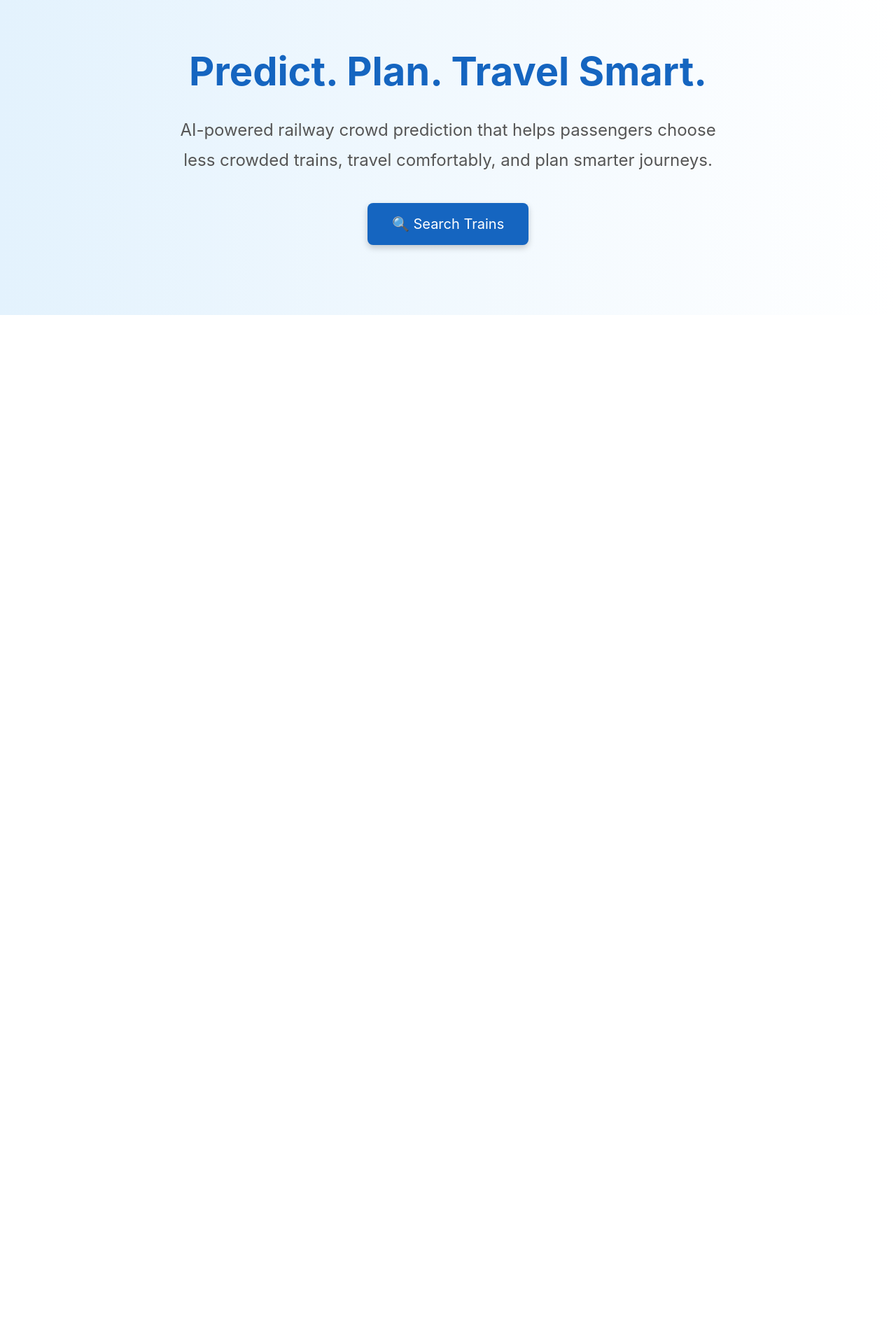
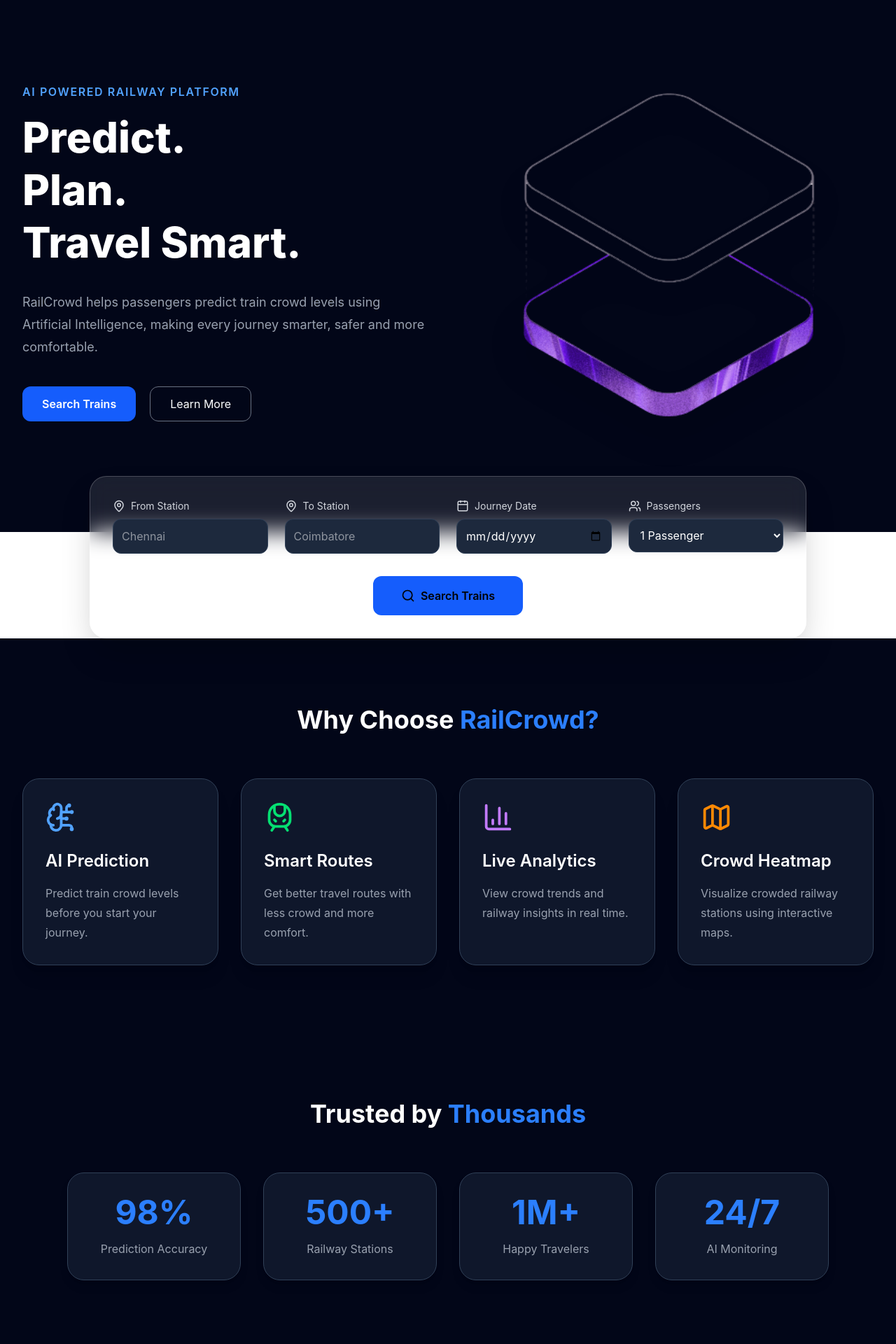
Before and after one commit to KABILAN909/RailCrowd, a React app in the folder frontend/: page / in a window 1280 px wide. Shown: the part 120-2040 px from the top of the page at 70% size. Before the commit the page ends 800 px from the top, so only its background shows below. Built offline with nearby package versions, Linux system fonts and the light colour scheme; the HTML template or start-up script is replaced by a standard one.

Commit message:
Day 3: Premium landing page with features, stats, and footer

```diff
--- /dev/null
+++ b/frontend/src/components/Features.jsx
@@ -0,0 +1,83 @@
+import { motion } from "framer-motion";
+import {
+  BrainCircuit,
+  TrainFront,
+  BarChart3,
+  Map,
+} from "lucide-react";
+
+const features = [
+  {
+    icon: <BrainCircuit size={45} className="text-blue-400" />,
+    title: "AI Prediction",
+    description:
+      "Predict train crowd levels before you start your journey.",
+  },
+  {
+    icon: <TrainFront size={45} className="text-green-400" />,
+    title: "Smart Routes",
+    description:
+      "Get better travel routes with less crowd and more comfort.",
+  },
+  {
+    icon: <BarChart3 size={45} className="text-purple-400" />,
+    title: "Live Analytics",
+    description:
+      "View crowd trends and railway insights in real time.",
+  },
+  {
+    icon: <Map size={45} className="text-orange-400" />,
+    title: "Crowd Heatmap",
+    description:
+      "Visualize crowded railway stations using interactive maps.",
+  },
+];
+
+function Features() {
+  return (
+    <section className="bg-slate-950 py-24 px-8 text-white">
+      <div className="max-w-7xl mx-auto">
+
+        <motion.h2
+          initial={{ opacity: 0, y: -30 }}
+          whileInView={{ opacity: 1, y: 0 }}
+          transition={{ duration: 0.7 }}
+          className="text-4xl font-bold text-center mb-16"
+        >
+          Why Choose
+          <span className="text-blue-500"> RailCrowd?</span>
+        </motion.h2>
+
+        <div className="grid md:grid-cols-2 lg:grid-cols-4 gap-8">
+
+          {features.map((feature, index) => (
+            <motion.div
+              key={index}
+              initial={{ opacity: 0, y: 60 }}
+              whileInView={{ opacity: 1, y: 0 }}
+              transition={{ delay: index * 0.2 }}
+              whileHover={{
+                scale: 1.05,
+              }}
+              className="bg-slate-900 rounded-3xl p-8 border border-slate-700 hover:border-blue-500 transition duration-300 shadow-xl"
+            >
+              <div className="mb-6">{feature.icon}</div>
+
+              <h3 className="text-2xl font-semibold mb-4">
+                {feature.title}
+              </h3>
+
+              <p className="text-gray-400 leading-7">
+                {feature.description}
+              </p>
+            </motion.div>
+          ))}
+
+        </div>
+
+      </div>
+    </section>
+  );
+}
+
+export default Features;
--- a/frontend/src/components/Footer.jsx
+++ b/frontend/src/components/Footer.jsx
@@ -0,0 +1,9 @@
+function Footer() {
+  return (
+    <footer className="bg-slate-950 text-gray-400 text-center py-8 border-t border-slate-800">
+      <p>© 2026 RailCrowd. All Rights Reserved.</p>
+    </footer>
+  );
+}
+
+export default Footer;
--- a/frontend/src/components/Hero.jsx
+++ b/frontend/src/components/Hero.jsx
@@ -1,52 +1,61 @@
+import { motion } from "framer-motion";
+import heroImage from "../assets/hero.png";
+
 function Hero() {
   return (
-    <section
-      style={{
-        background: "linear-gradient(to right, #E3F2FD, #FFFFFF)",
-        padding: "100px 20px",
-        textAlign: "center",
-      }}
-    >
-      <h1
-        style={{
-          fontSize: "56px",
-          color: "#1565C0",
-          marginBottom: "20px",
-          fontWeight: "bold",
-        }}
-      >
-        Predict. Plan. Travel Smart.
-      </h1>
+    <section className="bg-slate-950 text-white min-h-screen flex items-center">
+      <div className="max-w-7xl mx-auto grid md:grid-cols-2 gap-12 items-center px-8 py-20">
 
-      <p
-        style={{
-          fontSize: "24px",
-          color: "#555",
-          maxWidth: "800px",
-          margin: "0 auto",
-          lineHeight: "1.8",
-        }}
-      >
-        AI-powered railway crowd prediction that helps passengers
-        choose less crowded trains, travel comfortably, and plan
-        smarter journeys.
-      </p>
+        {/* Left Side */}
+        <motion.div
+          initial={{ opacity: 0, x: -80 }}
+          animate={{ opacity: 1, x: 0 }}
+          transition={{ duration: 0.8 }}
+        >
+          <p className="text-blue-400 font-semibold uppercase tracking-widest mb-4">
+            AI Powered Railway Platform
+          </p>
 
-      <button
-        style={{
-          marginTop: "40px",
-          backgroundColor: "#1565C0",
-          color: "white",
-          padding: "15px 35px",
-          border: "none",
-          borderRadius: "8px",
-          fontSize: "20px",
-          cursor: "pointer",
-          boxShadow: "0px 4px 10px rgba(0,0,0,0.2)",
-        }}
-      >
-        🔍 Search Trains
-      </button>
+          <h1 className="text-5xl md:text-6xl font-extrabold leading-tight">
+            Predict.
+            <br />
+            Plan.
+            <br />
+            Travel Smart.
+          </h1>
+
+          <p className="text-gray-400 text-lg mt-8 leading-8">
+            RailCrowd helps passengers predict train crowd levels using
+            Artificial Intelligence, making every journey smarter,
+            safer and more comfortable.
+          </p>
+
+          <div className="flex gap-5 mt-10">
+            <button className="bg-blue-600 hover:bg-blue-700 px-7 py-3 rounded-xl font-semibold transition">
+              Search Trains
+            </button>
+
+            <button className="border border-gray-500 hover:border-blue-500 px-7 py-3 rounded-xl transition">
+              Learn More
+            </button>
+          </div>
+        </motion.div>
+
+        {/* Right Side */}
+        <motion.div
+          initial={{ opacity: 0, x: 80 }}
+          animate={{ opacity: 1, x: 0 }}
+          transition={{ duration: 1 }}
+          className="flex justify-center"
+        >
+          <img
+            src={heroImage}
+            alt="RailCrowd Hero"
+            className="w-full max-w-md drop-shadow-2xl"
+          />
+        </motion.div>
+
+      </div>
     </section>
   );
 }
--- a/frontend/src/components/SearchBox.jsx
+++ b/frontend/src/components/SearchBox.jsx
@@ -0,0 +1,86 @@
+import { Search, MapPin, Calendar, Users } from "lucide-react";
+import { motion } from "framer-motion";
+
+function SearchBox() {
+  return (
+    <motion.div
+      initial={{ opacity: 0, y: 80 }}
+      animate={{ opacity: 1, y: 0 }}
+      transition={{ duration: 1 }}
+      className="max-w-5xl mx-auto -mt-20 relative z-20"
+    >
+      <div className="bg-white/10 backdrop-blur-lg border border-white/20 rounded-3xl p-8 shadow-2xl">
+
+        <div className="grid md:grid-cols-2 lg:grid-cols-4 gap-6">
+
+          {/* From */}
+          <div>
+            <label className="text-gray-300 text-sm mb-2 flex items-center gap-2">
+              <MapPin size={18} />
+              From Station
+            </label>
+
+            <input
+              type="text"
+              placeholder="Chennai"
+              className="w-full bg-slate-800 text-white p-3 rounded-xl outline-none border border-slate-700"
+            />
+          </div>
+
+          {/* To */}
+          <div>
+            <label className="text-gray-300 text-sm mb-2 flex items-center gap-2">
+              <MapPin size={18} />
+              To Station
+            </label>
+
+            <input
+              type="text"
+              placeholder="Coimbatore"
+              className="w-full bg-slate-800 text-white p-3 rounded-xl outline-none border border-slate-700"
+            />
+          </div>
+
+          {/* Date */}
+          <div>
+            <label className="text-gray-300 text-sm mb-2 flex items-center gap-2">
+              <Calendar size={18} />
+              Journey Date
+            </label>
+
+            <input
+              type="date"
+              className="w-full bg-slate-800 text-white p-3 rounded-xl outline-none border border-slate-700"
+            />
+          </div>
+
+          {/* Passengers */}
+          <div>
+            <label className="text-gray-300 text-sm mb-2 flex items-center gap-2">
+              <Users size={18} />
+              Passengers
+            </label>
+
+            <select className="w-full bg-slate-800 text-white p-3 rounded-xl border border-slate-700">
+              <option>1 Passenger</option>
+              <option>2 Passengers</option>
+              <option>3 Passengers</option>
+              <option>4 Passengers</option>
+            </select>
+          </div>
+
+        </div>
+
+        <div className="text-center mt-8">
+          <button className="bg-blue-600 hover:bg-blue-700 transition px-10 py-4 rounded-xl font-semibold flex items-center gap-2 mx-auto">
+            <Search size={20} />
+            Search Trains
+          </button>
+        </div>
+
+      </div>
+    </motion.div>
+  );
+}
+
+export default SearchBox;
--- /dev/null
+++ b/frontend/src/components/Stats.jsx
@@ -0,0 +1,57 @@
+import { motion } from "framer-motion";
+
+const stats = [
+  {
+    number: "98%",
+    title: "Prediction Accuracy",
+  },
+  {
+    number: "500+",
+    title: "Railway Stations",
+  },
+  {
+    number: "1M+",
+    title: "Happy Travelers",
+  },
+  {
+    number: "24/7",
+    title: "AI Monitoring",
+  },
+];
+
+function Stats() {
+  return (
+    <section className="bg-slate-950 py-24 text-white">
+      <div className="max-w-6xl mx-auto px-8">
+        <motion.h2
+          initial={{ opacity: 0 }}
+          whileInView={{ opacity: 1 }}
+          transition={{ duration: 0.7 }}
+          className="text-4xl font-bold text-center mb-16"
+        >
+          Trusted by <span className="text-blue-500">Thousands</span>
+        </motion.h2>
+
+        <div className="grid grid-cols-2 md:grid-cols-4 gap-8">
+          {stats.map((item, index) => (
+            <motion.div
+              key={index}
+              whileHover={{ scale: 1.05 }}
+              className="bg-slate-900 border border-slate-700 rounded-3xl p-8 text-center shadow-lg"
+            >
+              <h1 className="text-5xl font-bold text-blue-500">
+                {item.number}
+              </h1>
+
+              <p className="mt-4 text-gray-400">
+                {item.title}
+              </p>
+            </motion.div>
+          ))}
+        </div>
+      </div>
+    </section>
+  );
+}
+
+export default Stats;
--- a/frontend/src/pages/Home.jsx
+++ b/frontend/src/pages/Home.jsx
@@ -1,11 +1,19 @@
 import Navbar from "../components/Navbar";
 import Hero from "../components/Hero";
+import SearchBox from "../components/SearchBox";
+import Features from "../components/Features";
+import Stats from "../components/Stats";
+import Footer from "../components/Footer";
 
 function Home() {
   return (
     <>
       <Navbar />
       <Hero />
+      <SearchBox />
+      <Features />
+      <Stats />
+      <Footer />
     </>
   );
 }
```
